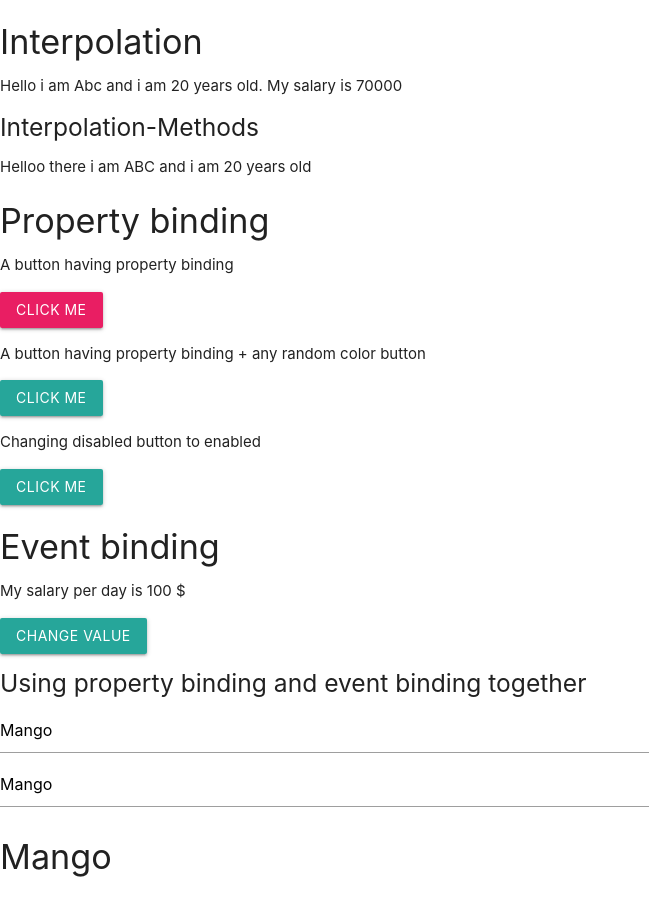
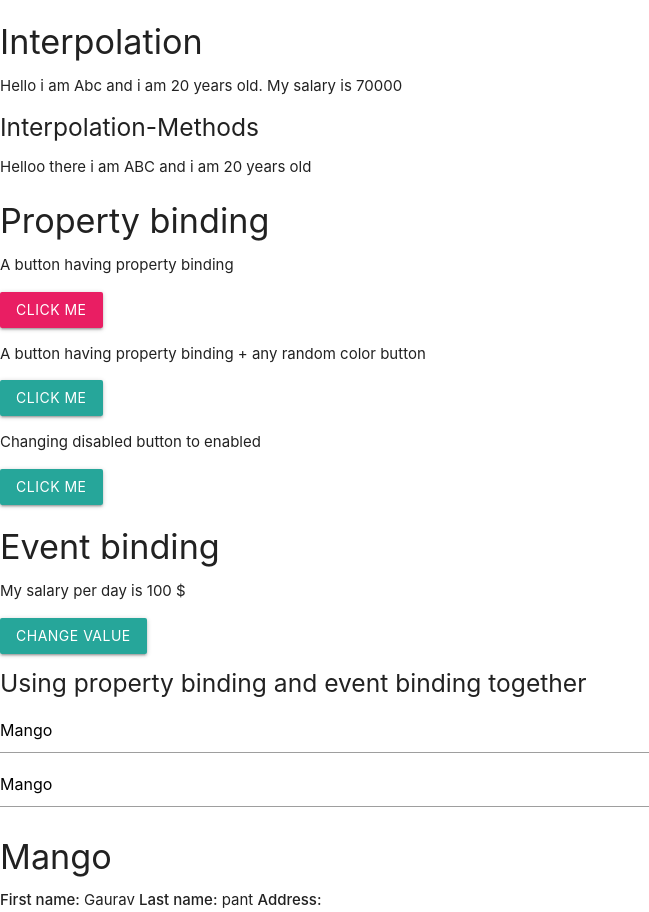
Before and after one commit to Vanijoshi107/Angular-Concepts, an Angular app: page / in a window 1280 px wide. Shown: the whole page, without its empty margins (0-649 px from the left). Before the commit the page ends 889 px from the top, so only its background shows below. Built offline with nearby package versions, Linux system fonts and the light colour scheme.

Commit message:
event and two way binding

```diff
--- a/src/app/user/user.component.html
+++ b/src/app/user/user.component.html
@@ -16,3 +16,9 @@ To bind to an event you use the Angular event binding syntax. This syntax consis
 <input type="text" [(ngModel)]= "inputValue">
 
 <h4>{{inputValue}}</h4>
+
+<!-- copied from golu's code.. might be of use sometime later -->
+
+<strong>First name:</strong> {{firstName}}
+<strong>Last name:</strong> {{lastName}}
+<strong>Address:</strong> {{address}}
--- a/src/app/user/user.component.ts
+++ b/src/app/user/user.component.ts
@@ -7,6 +7,10 @@ import { Component, OnInit } from '@angular/core';
 })
 export class UserComponent {
   btnColor:string = "btn "+"purple";
+
+  firstName:string = 'Gaurav';
+    lastName:string = 'pant';
+    address:string | undefined;
 
   salary:number = 100;
   convertValue(){
```
